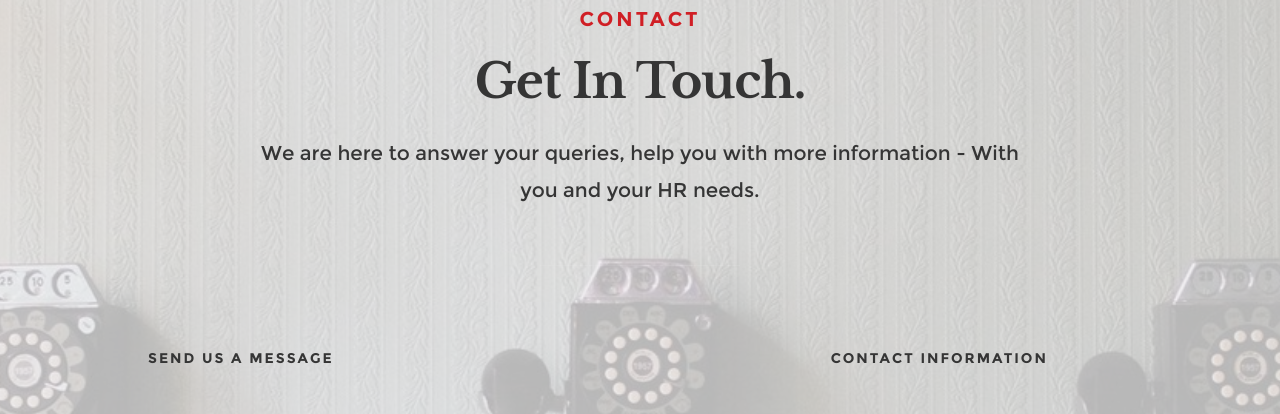
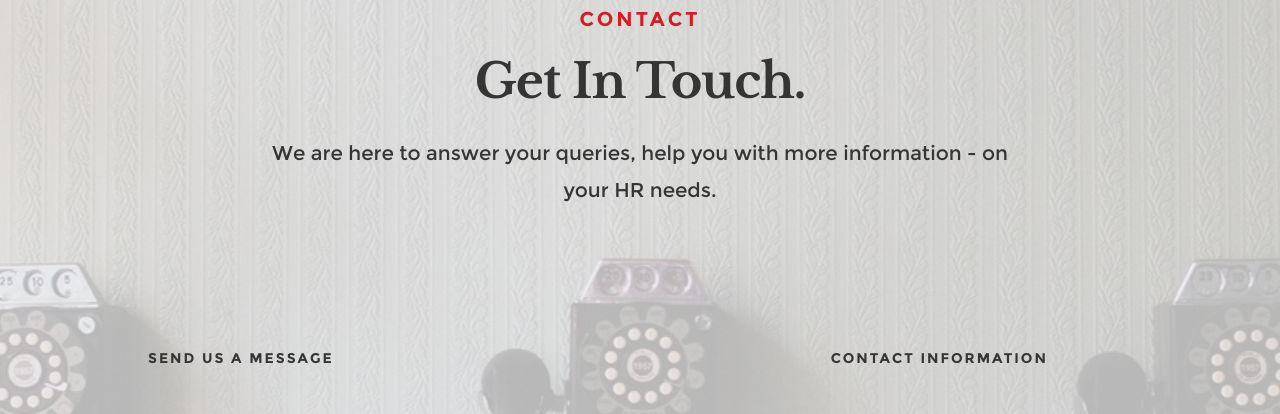
Before and after one commit to Visionandmagic/vandm, a website: page views/index.html in a window 1280 px wide. Shown: the part 4469-4883 px from the top of the page. Drawn offline with nearby package versions, Linux system fonts and the light colour scheme; files that its build step writes are made by us from their sources; files whose address does not match are found by name.

Commit message:
text change

```diff
--- a/package.json
+++ b/package.json
@@ -25,6 +25,7 @@
     "express": "^4.15.2",
     "node-sass": "^4.5.2",
     "node-sass-middleware": "^0.11.0",
+    "nodemon": "^1.13.3",
     "nunjucks": "^3.0.0"
   }
 }
--- a/views/partials/contact.html
+++ b/views/partials/contact.html
@@ -7,7 +7,7 @@
      <h3>Contact</h3>
      <h1>Get In Touch.</h1>
 
-     <p class="lead"> We are here to answer your queries, help you with more information - With you and your HR needs. </p>
+     <p class="lead"> We are here to answer your queries, help you with more information - on your HR needs. </p>
    </div>
  </div> <!-- end section-intro -->
 
```
Also changed, not shown: 1 other file.
